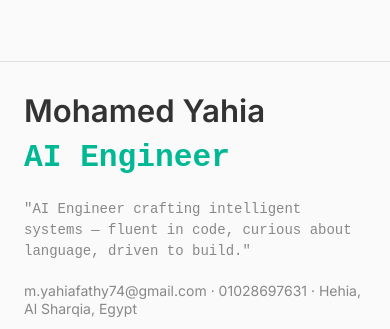
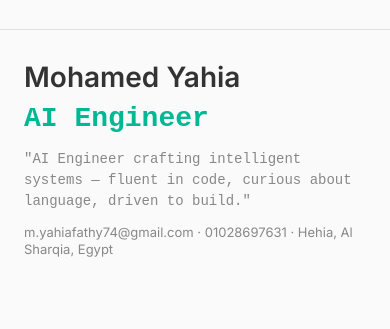
Before and after one commit to mido74-mo/saas-projects, a plain HTML site: page index.html in a window 390 px wide. Shown: the part 515-844 px from the top of the page. Drawn offline with Linux system fonts and the light colour scheme.

Commit message:
second commit

```diff
--- a/index.html
+++ b/index.html
@@ -57,11 +57,12 @@
       --transition: all 0.25s cubic-bezier(0.645, 0.045, 0.355, 1);
       --hamburger-width: 30px;
       /* Layout variables (v4) */
-      --header-width: 30%;
-      --header-padding: 3rem;
-      --content-width: 70%;
+      --header-width: 28%;
+      --header-padding: 2.5rem;
+      --header-padding-mobile: 2rem 1.5rem;
+      --content-width: 72%;
       --container-max: 1000px;
-      --content-padding: 4rem;
+      --content-padding: 3rem;
     }
 
     /* Light theme (v4) */
@@ -189,7 +190,7 @@
       overflow-y: auto;
     }
     @media (max-width: 1023px) {
-      .header { position: static; width: 100%; min-height: auto; border-right: none; border-bottom: 1px solid var(--lightest-navy); }
+      .header { position: static; width: 100%; min-height: auto; border-right: none; border-bottom: 1px solid var(--lightest-navy); padding: var(--header-padding-mobile); }
     }
     .header-inner { display: flex; flex-direction: column; height: 100%; }
     .theme-toggle-wrapper {
@@ -274,20 +275,20 @@
       padding: var(--content-padding) var(--content-padding) 4rem;
     }
     @media (max-width: 1023px) {
-      .content { width: 100%; margin-left: 0; padding: 2rem 1.5rem 4rem; }
+      .content { width: 100%; margin-left: 0; padding: 2rem 1.5rem 3rem; }
     }
 
     /* ===== HERO ===== */
-    .hero { margin-bottom: 4rem; }
-    .hero h1 { font-size: clamp(40px, 8vw, 80px); font-weight: 600; margin: 0 0 10px 0; color: var(--lightest-slate); line-height: 1.1; }
-    .role-label { color: var(--green); font-size: clamp(40px, 8vw, 60px); font-weight: 600; margin: 0 0 20px 0; font-family: var(--font-mono); }
-    .tagline { color: var(--slate); font-size: clamp(var(--fz-md), 3vw, var(--fz-xl)); font-family: var(--font-mono); font-weight: 400; margin: 0 0 20px 0; line-height: 1.5; }
-    .contact-line { color: var(--slate); font-size: var(--fz-sm); margin: 0 0 1.5rem; }
+    .hero { margin-bottom: 2rem; }
+    .hero h1 { font-size: clamp(32px, 6vw, 60px); font-weight: 600; margin: 0 0 8px 0; color: var(--lightest-slate); line-height: 1.1; }
+    .role-label { color: var(--green); font-size: clamp(28px, 5vw, 48px); font-weight: 600; margin: 0 0 12px 0; font-family: var(--font-mono); }
+    .tagline { color: var(--slate); font-size: clamp(var(--fz-sm), 2.5vw, var(--fz-lg)); font-family: var(--font-mono); font-weight: 400; margin: 0 0 12px 0; line-height: 1.5; }
+    .contact-line { color: var(--slate); font-size: var(--fz-xs); margin: 0 0 1rem; }
 
     /* ===== SECTIONS (v4 numbered headings) ===== */
-    .section { margin: 0 auto; padding: 100px 0; max-width: 1000px; }
-    @media (max-width: 768px) { .section { padding: 80px 0; } }
-    @media (max-width: 480px) { .section { padding: 60px 0; } }
+    .section { margin: 0 auto; padding: 80px 0; max-width: 1000px; }
+    @media (max-width: 768px) { .section { padding: 60px 0; } }
+    @media (max-width: 480px) { .section { padding: 50px 0; } }
 
     .section-header {
       position: relative; display: flex; align-items: center;
@@ -431,12 +432,12 @@
       .resume-btn { width: auto; }
     }
     @media (max-width: 768px) {
-      .hero h1 { font-size: clamp(32px, 8vw, 60px); }
-      .role-label { font-size: clamp(32px, 8vw, 50px); }
+      .hero h1 { font-size: clamp(32px, 6vw, 60px); }
+      .role-label { font-size: clamp(32px, 5vw, 50px); }
     }
     @media (max-width: 480px) {
-      .hero h1 { font-size: clamp(28px, 8vw, 50px); }
-      .role-label { font-size: clamp(28px, 8vw, 40px); }
+      .hero h1 { font-size: clamp(28px, 6vw, 50px); }
+      .role-label { font-size: clamp(28px, 5vw, 40px); }
       .tagline { font-size: var(--fz-sm); }
     }
   </style>
```
